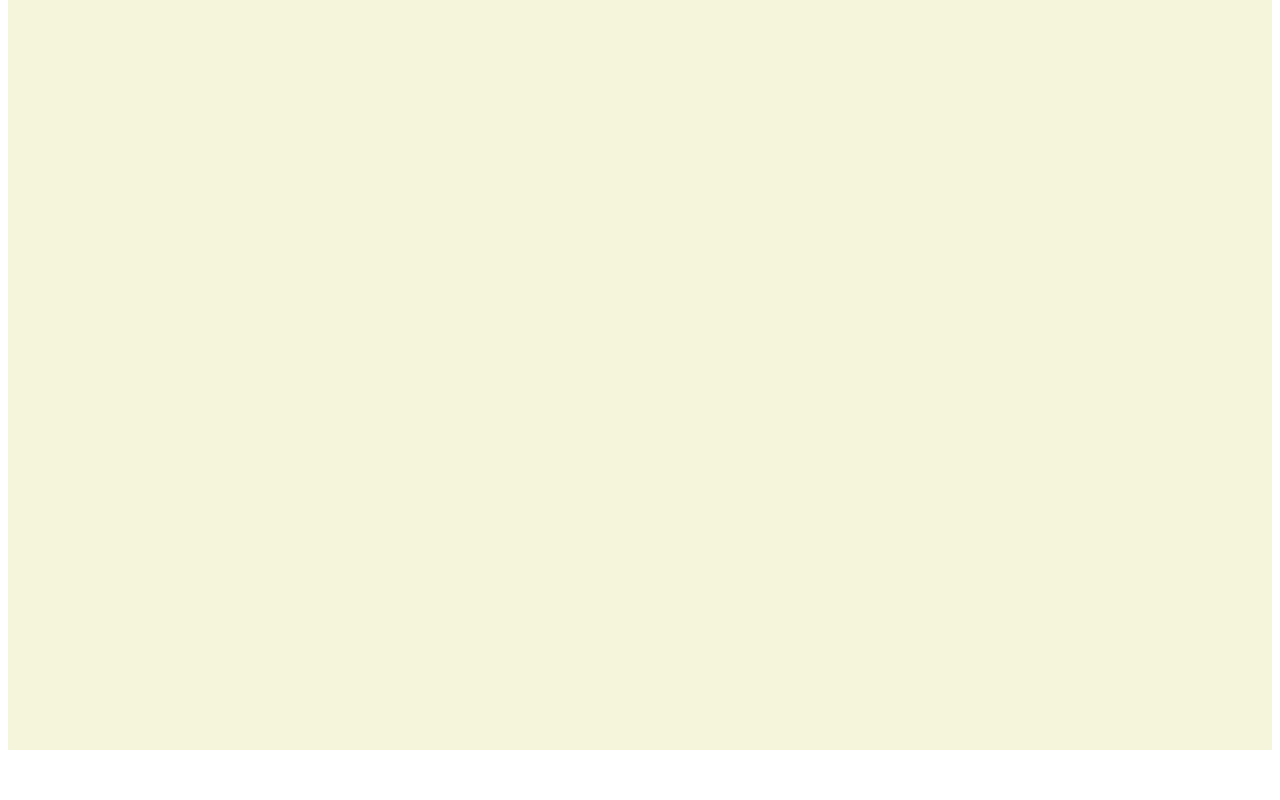
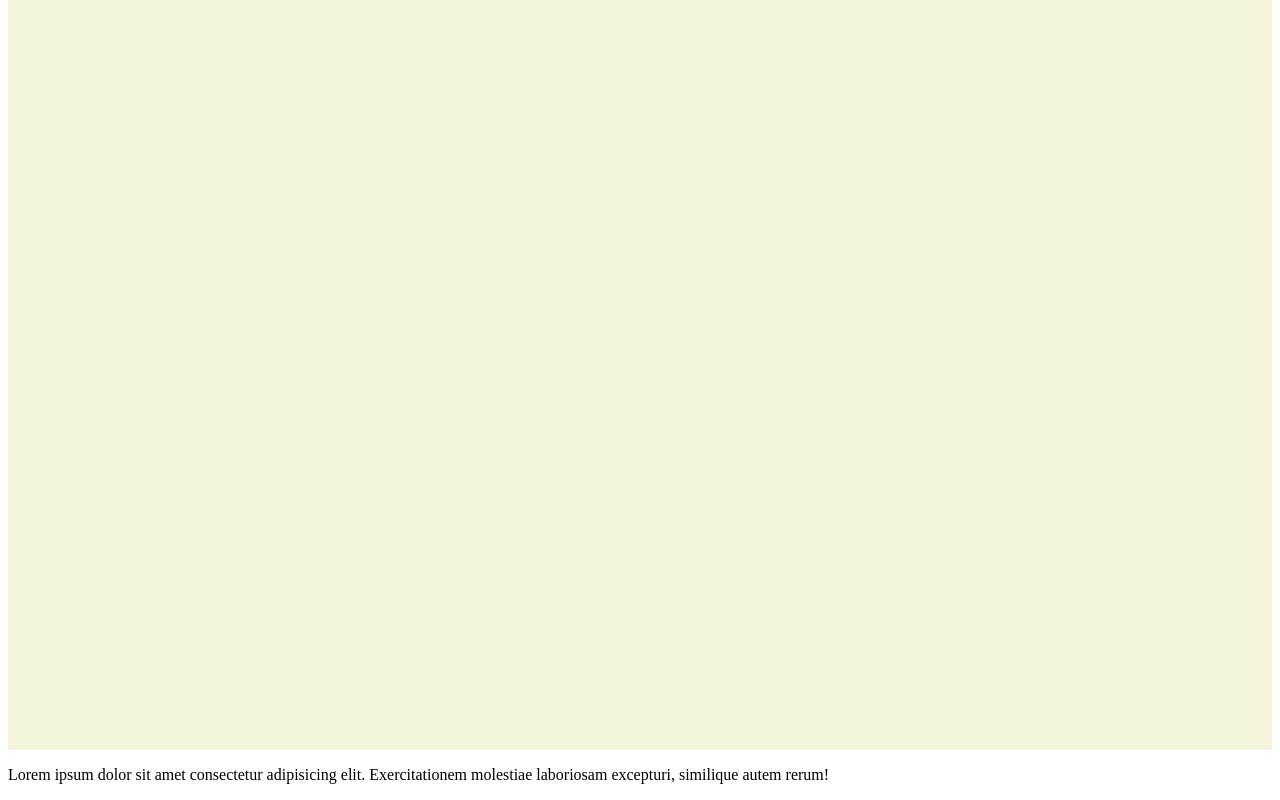
Before and after one commit to revan38/example, a plain HTML site: page index.html in a window 1280 px wide. Shown: the part 1816-2616 px from the top of the page. Before the commit the page ends 2574 px from the top, so only its background shows below. Drawn offline with Linux system fonts and the light colour scheme.

Commit message:
section added

```diff
--- a/index.html
+++ b/index.html
@@ -131,6 +131,9 @@
         <section id="sec">
             <div class="nay"></div>
         </section>
+        <section id="adding">
+            <p>Lorem ipsum dolor sit amet consectetur adipisicing elit. Exercitationem molestiae laboriosam excepturi, similique autem rerum!</p>
+        </section>
     </main>
 </body>
 
```
